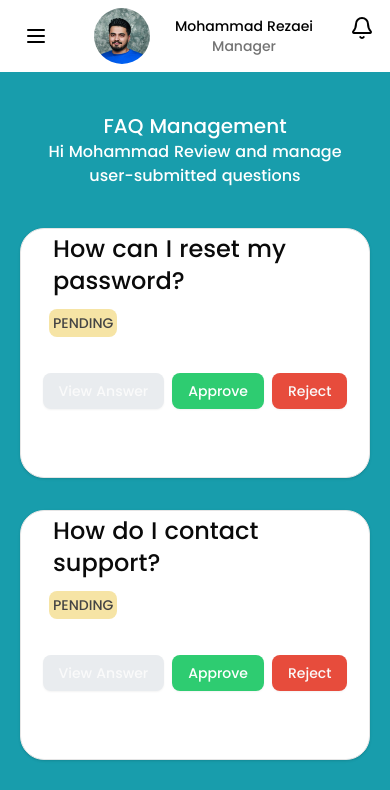
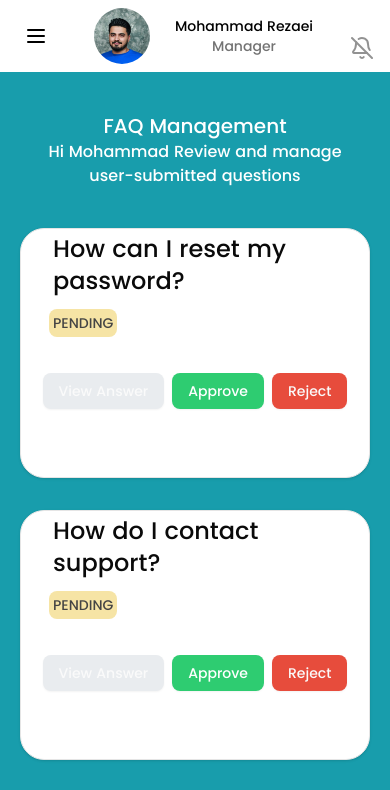
Before and after one commit to mohammadr1997/Admin_Dashboard, a Next.js app: page /faq in a window 390 px wide. Shown: the top 790 px of the page. Built offline with nearby package versions, Linux system fonts and the light colour scheme.

Commit message:
fix disable enable notification

```diff
--- a/src/app/Dashboard/page.tsx
+++ b/src/app/Dashboard/page.tsx
@@ -6,17 +6,22 @@ import Statistics from '../myComponents/Statistics';
 import LatestNews from '../myComponents/LatestNews';
 import { useState,useEffect } from 'react';
 import UserCard from '../myComponents/UserCards';
-
+import { Context } from '../myComponents/Contextprovider';
+import { useContext } from 'react';
 import NotificationBell from '../myComponents/NotificationBell';
 
 export default function Page() {
-   const [notificationsEnabled, setNotificationsEnabled] = useState(false);
-     useEffect(() => {
-    const stored = localStorage.getItem('notificationsEnabled');
-    if (stored !== null) {
-      setNotificationsEnabled(JSON.parse(stored));
-    }
-  }, []);
+  const context=useContext(Context)
+  const notificationsEnabled=context?.notificationsEnabled
+    const setNotificationsEnabled=context?.setNotificationsEnabled
+
+   useEffect(() => {
+       if(!notificationsEnabled || !setNotificationsEnabled) return
+     const stored = localStorage.getItem('notificationsEnabled');
+     if (stored !== null) {
+       setNotificationsEnabled(JSON.parse(stored));
+     }
+   }, [notificationsEnabled]);
   return (
     <section className="  overflow-x-hidden  grid grid-cols-1 lg:flex lg:flex-row lg:flex-nowrap  w-full text-white ">
       <SideBar />
--- a/src/app/Gallery/page.tsx
+++ b/src/app/Gallery/page.tsx
@@ -24,15 +24,18 @@ import {
   DialogTrigger,
 } from '../../components/ui/dialog';
 import UserCard from '../myComponents/UserCards';
-import { Bell } from 'lucide-react';
+
 import NotificationBell from '../myComponents/NotificationBell';
 
 export default function Page() {
-   const [notificationsEnabled, setNotificationsEnabled] = useState(false);
+
+
   const {compressAndConvertToBase64} =useConvertBase64()
   const { postData } = usePost();
   const [editImage,setEditImage]=useState<selectedImageType | null>(null)
   const context = useContext(Context);
+   const notificationsEnabled=context?.notificationsEnabled
+    const setNotificationsEnabled=context?.setNotificationsEnabled
   const selectedImgs = context?.selectedImages;
   const setSelectedImgs = context?.setSelectedImages;
   const dayValueInput=context?.dayValue
@@ -80,11 +83,12 @@ export default function Page() {
     setEditImage(null)
   }
     useEffect(() => {
+      if(!notificationsEnabled || !setNotificationsEnabled) return
       const stored = localStorage.getItem('notificationsEnabled');
       if (stored !== null) {
         setNotificationsEnabled(JSON.parse(stored));
       }
-    }, []);
+    }, [notificationsEnabled]);
   return (
     <section className="  overflow-x-hidden  grid grid-cols-1  lg:flex-nowrap  w-full text-white ">
       <SideBar />
--- a/src/app/data.ts
+++ b/src/app/data.ts
@@ -287,4 +287,3 @@ export const initialSettingsData: SettingsType[] = [
     enabled: true,
   },
 ];
-export const API_KEY = '108b184ea7a5977a6865035c94a4a258';
--- a/src/app/dataBase/page.tsx
+++ b/src/app/dataBase/page.tsx
@@ -7,7 +7,8 @@ import { Dialog, DialogContent, DialogTitle, DialogTrigger } from '../../compone
 import { DatabaseRecordType } from '../data';
 import { initialDatabaseData } from '../data';
 import UserCard from '../myComponents/UserCards';
-import { Bell } from 'lucide-react';
+import { Context } from '../myComponents/Contextprovider';
+import { useContext } from 'react';
 import NotificationBell from '../myComponents/NotificationBell';
 
 
@@ -16,7 +17,7 @@ import NotificationBell from '../myComponents/NotificationBell';
 export default function DatabasePage() {
   const [data, setData] = useState<DatabaseRecordType[]>([]);
   const [selectedRecord, setSelectedRecord] = useState<DatabaseRecordType | null>(null);
-
+const context=useContext(Context)
  useEffect(() => {
   const storedData = localStorage.getItem('databaseData');
   if (storedData) {
@@ -61,13 +62,15 @@ export default function DatabasePage() {
     setData(newData);
     localStorage.setItem('databaseData', JSON.stringify(newData));
   };
-   const [notificationsEnabled, setNotificationsEnabled] = useState(false);
+   const notificationsEnabled=context?.notificationsEnabled
+    const setNotificationsEnabled=context?.setNotificationsEnabled
     useEffect(() => {
+      if(!notificationsEnabled || !setNotificationsEnabled) return
     const stored = localStorage.getItem('notificationsEnabled');
     if (stored !== null) {
       setNotificationsEnabled(JSON.parse(stored));
     }
-  }, []);
+  }, [notificationsEnabled]);
   return (
     <section className="overflow-x-hidden grid grid-cols-1 lg:flex-nowrap w-full text-white">
       <SideBar />
--- a/src/app/faq/page.tsx
+++ b/src/app/faq/page.tsx
@@ -11,11 +11,14 @@ import SideBar from '../myComponents/SideBar';
 import { Card, CardContent, CardFooter } from '../Components/ui/Card';
 import { initialFAQData, FAQType } from '../data';
 import UserCard from '../myComponents/UserCards';
-import { Bell } from 'lucide-react';
+import { Context } from '../myComponents/Contextprovider';
+import { useContext } from 'react';
 import NotificationBell from '../myComponents/NotificationBell';
 
 export default function FAQPage() {
-   const [notificationsEnabled, setNotificationsEnabled] = useState(false);
+  const context=useContext(Context)
+  const notificationsEnabled=context?.notificationsEnabled
+    const setNotificationsEnabled=context?.setNotificationsEnabled
   const [faqData, setFaqData] = useState<FAQType[]>([]);
   const [selectedFAQ, setSelectedFAQ] = useState<FAQType | null>(null);
 
@@ -62,11 +65,12 @@ export default function FAQPage() {
     localStorage.setItem('faqData', JSON.stringify(newData));
   };
  useEffect(() => {
+  if(!notificationsEnabled || !setNotificationsEnabled) return
       const stored = localStorage.getItem('notificationsEnabled');
       if (stored !== null) {
         setNotificationsEnabled(JSON.parse(stored));
       }
-    }, []);
+    }, [notificationsEnabled]);
   return (
     <section className="overflow-x-hidden grid grid-cols-1 lg:flex-nowrap w-full text-white">
       <SideBar />
--- a/src/app/message/page.tsx
+++ b/src/app/message/page.tsx
@@ -11,12 +11,13 @@ import SideBar from '../myComponents/SideBar';
 import { Card, CardContent, CardFooter } from '../Components/ui/Card';
 import { initialMessagesData, MessageType } from '../data';
 import UserCard from '../myComponents/UserCards';
-
+import { Context } from '../myComponents/Contextprovider';
+import { useContext } from 'react';
 import NotificationBell from '../myComponents/NotificationBell';
 
 
 export default function MessagesPage() {
-   const [notificationsEnabled, setNotificationsEnabled] = useState(false);
+
   const [messages, setMessages] = useState<MessageType[]>([]);
   const [selectedMessage, setSelectedMessage] = useState<MessageType | null>(null);
 
@@ -54,12 +55,16 @@ export default function MessagesPage() {
   const deleteMessage = (msg: MessageType) => {
     setMessages(prev => prev.filter(m => m.id !== msg.id));
   };
+  const context=useContext(Context)
+  const notificationsEnabled=context?.notificationsEnabled
+  const setNotificationsEnabled=context?.setNotificationsEnabled
   useEffect(() => {
+    if(!notificationsEnabled || !setNotificationsEnabled) return
     const stored = localStorage.getItem('notificationsEnabled');
     if (stored !== null) {
       setNotificationsEnabled(JSON.parse(stored));
     }
-  }, []);
+  }, [notificationsEnabled]);
   return (
     <section className="overflow-x-hidden grid grid-cols-1 lg:flex-nowrap w-full text-white">
       <SideBar />
--- a/src/app/myComponents/ContextProvider.tsx
+++ b/src/app/myComponents/ContextProvider.tsx
@@ -12,6 +12,8 @@ export type selectedImageType = {
   id:number
 };
 interface contextType {
+  notificationsEnabled:boolean
+  setNotificationsEnabled:React.Dispatch<React.SetStateAction<boolean>>;
   selectedImages: selectedImageType[];
   dayValue:string,
   setDayValue:React.Dispatch<React.SetStateAction<string>>
@@ -34,7 +36,7 @@ export default function Contextprovider({
     const [menuOpen, setMenuOpen] = useState<boolean>(false);
   const [selectedBanner, setSelectedBanner] = useState<selectedImageType[]>([]);
   const [selectedImageGalleryByDate, setSelectedImageGalleryByDate] = useState<selectedImageType[]>([]);
-
+  const [notificationsEnabled, setNotificationsEnabled] = useState(false);
   return (
     <Context.Provider
       value={{
@@ -47,7 +49,9 @@ export default function Contextprovider({
         dayValue,
         setDayValue,
         menuOpen,
-        setMenuOpen
+        setMenuOpen,
+        notificationsEnabled,
+        setNotificationsEnabled
       }}
     >
       {children}
--- a/src/app/myComponents/LatestNews.tsx
+++ b/src/app/myComponents/LatestNews.tsx
@@ -1,6 +1,6 @@
 'use client';
 import React from 'react';
-import { API_KEY } from '../data';
+
 import Image from 'next/image';
 import axios from 'axios';
 import CircularIndeterminate from './loading';
@@ -11,14 +11,17 @@ import UserCard from './UserCards';
 import { Context } from './Contextprovider';
 import { useContext } from 'react';
 import NotificationBell from './NotificationBell';
+import Link from 'next/link';
 interface newsNumber {
   number: number;
   title: string;
 }
 export default function LatestNews({ number, title }: newsNumber) {
+  const API_KEY = process.env.NEXT_PUBLIC_API_KEY;
 const context=useContext(Context)
   const menuOpen=context?.menuOpen
-  const [notificationsEnabled, setNotificationsEnabled] = useState(false);
+   const notificationsEnabled=context?.notificationsEnabled
+  const setNotificationsEnabled=context?.setNotificationsEnabled
   const truncateText = (description, numbersofWords) => {
     const desc = description.split(' ');
     if (desc.length > numbersofWords) {
@@ -46,11 +49,12 @@ const context=useContext(Context)
   });
 
   useEffect(() => {
+    if(!notificationsEnabled || !setNotificationsEnabled) return
     const stored = localStorage.getItem('notificationsEnabled');
     if (stored !== null) {
       setNotificationsEnabled(JSON.parse(stored));
     }
-  }, []);
+  }, [notificationsEnabled]);
   return (
     <div className={`p-4 ${menuOpen ? '':''}`} >
       <div className='flex   mt-1 flex-row w-full flex-nowrap justify-between gap-2'>
@@ -102,12 +106,17 @@ const context=useContext(Context)
 
                 </div>
                 <div className="grid grid-cols-1 gap-2 px-3">
-                  <p className="text-md hidden lg:block lg:text-xl ">
+                  {number==25 ? <a className="text-md hidden lg:block lg:text-xl ">
+                   <Link href={'/news/n'}>{truncateText(news.description, 14)}</Link>
+                  </a> : <p className="text-md hidden lg:block lg:text-xl ">
                     {truncateText(news.description, 14)}
-                  </p>
-                   <p className="text-md mt-4 lg:hidden block lg:text-xl ">
+                  </p> }
+                 {number==25 ?  <a className="text-md mt-4 lg:hidden block lg:text-xl ">
+                   <Link href={'/news/n'}>{truncateText(news.description, 6)}</Link>
+                  </a> : <p className="text-md mt-4 lg:hidden block lg:text-xl ">
                     {truncateText(news.description, 6)}
-                  </p>
+                  </p>}
+
                   <p className="text-sm lg:text-lg  dark:text-white text-stone-900 font-bold">
                     {' '}
                     {formattedDate(news.publishedAt)}
--- a/src/app/myComponents/NotificationBell.tsx
+++ b/src/app/myComponents/NotificationBell.tsx
@@ -1,6 +1,6 @@
 "use client";
 import { useState, useEffect } from "react";
-import { Bell } from "lucide-react";
+import { Bell, BellOff } from "lucide-react";
 
 type Notification = {
   id: number;
@@ -17,7 +17,7 @@ export default function NotificationBell({ enabled }: NotificationBellProps) {
   const [notifications, setNotifications] = useState<Notification[]>([]);
   const [open, setOpen] = useState(false);
 
-  // Load notifications from localStorage
+
   useEffect(() => {
     const stored = localStorage.getItem("notifications");
     if (stored) {
@@ -29,7 +29,7 @@ export default function NotificationBell({ enabled }: NotificationBellProps) {
     }
   }, []);
 
-  // Sync notifications to localStorage
+
   useEffect(() => {
     localStorage.setItem("notifications", JSON.stringify(notifications));
   }, [notifications]);
@@ -43,24 +43,25 @@ export default function NotificationBell({ enabled }: NotificationBellProps) {
   const unreadCount = notifications.filter((n) => !n.read).length;
 
   if (!enabled) {
-    return <Bell className="cursor-not-allowed mt-5 opacity-40" color="gray" />;
-  }
+    return <BellOff   className="cursor-not-allowed  mt-5 opacity-85"
+        color="gray"/>
 
+  }else{
   return (
     <div className="relative">
-      {/* Bell Icon */}
+
       <Bell
-        className="cursor-pointer mt-5"
-        color="white"
+        className="cursor-pointer  mt-5"
+        color="gray"
         onClick={() => setOpen(!open)}
       />
 
-      {/* Badge */}
+
       {unreadCount > 0 && (
         <span className="absolute top-3 right-2 w-3 h-3 bg-red-500 rounded-full animate-pulse"></span>
       )}
 
-      {/* Dropdown */}
+
       {open && (
         <div className="absolute top-14 right-0 w-80 bg-white dark:bg-[#1e293b] text-black dark:text-white shadow-xl rounded-xl p-3 z-50">
           <h3 className="font-bold mb-2">Notifications</h3>
@@ -86,5 +87,5 @@ export default function NotificationBell({ enabled }: NotificationBellProps) {
         </div>
       )}
     </div>
-  );
+  );}
 }
--- a/src/app/myComponents/SideBar.tsx
+++ b/src/app/myComponents/SideBar.tsx
@@ -1,14 +1,16 @@
 "use client";
 import { usePathname } from "next/navigation";
-import React, { act, useContext } from "react";
+import React, { useContext } from "react";
+import { useState,useEffect } from "react";
 import Link from "next/link";
+
 import { Context } from "./Contextprovider";
-import { Menu, X, Bell, LucideIcon } from "lucide-react";
+import { Menu, X, LucideIcon } from "lucide-react";
 import { menuItem } from "../data";
 import { Avatar, AvatarFallback, AvatarImage } from "../../components/ui/avatar";
 import { Command, CommandGroup, CommandItem, CommandList, CommandSeparator } from "../../components/ui/command";
 import { DarkModeContext } from "../myComponents/darkModeProvider";
-import { group } from "console";
+import NotificationBell from "./NotificationBell";
 
 export default function SideBar() {
   type items = { name: string; icon: LucideIcon; url: string };
@@ -28,6 +30,17 @@ export default function SideBar() {
   const hoverText = darkMode ? "hover:text-white" : "hover:text-white hover:bg-blue-900";
   const iconColor = darkMode ? "white" : "black";
 
+  const notificationsEnabled=context?.notificationsEnabled
+  const setNotificationsEnabled=context?.setNotificationsEnabled
+
+
+     useEffect(() => {
+      if(!notificationsEnabled || !setNotificationsEnabled) return
+    const stored = localStorage.getItem('notificationsEnabled');
+    if (stored !== null) {
+      setNotificationsEnabled(JSON.parse(stored));
+    }
+  }, [notificationsEnabled]);
   return (
     <>
 
@@ -63,7 +76,7 @@ export default function SideBar() {
               <p className="text-sm text-muted-foreground">Manager</p>
             </div>
           </div>
-          <Bell className="cursor-pointer" color={iconColor} />
+          <NotificationBell enabled={notificationsEnabled}/>
         </div>
 
         <Command
@@ -78,10 +91,10 @@ export default function SideBar() {
              const active = `/${item.url}` === pathName;
                 return (
                   <CommandItem
-                     className={`mt-1 group cursor-pointer !text-white ${active ? "bg-blue-900 text-white "  : textColor} ${hoverBg} ${hoverText} ${!darkMode ? 'hover:text-white' :'!text-black'}`}
+                     className={`mt-1 group cursor-pointer !text-white ${active ? "bg-blue-900 text-white "  : ''} ${hoverBg} ${hoverText} ${!darkMode ? 'hover:text-white' :'!text-black'}`}
                     key={key}
                   >
-                    <Link className={`flex flex-row gap-2 cursor-pointer  ${darkMode ? 'text-white':'text-black group-hover:text-white'}`} href={`/${item.url}`}>
+                    <Link className={`flex flex-row gap-2 cursor-pointer  ${active && 'text-white'}   ${darkMode ? 'text-white':'text-black group-hover:text-white'}`} href={`/${item.url}`}>
                       <Icon className={`w-8 h-8   ${active ? "text-white bg-blue-900" : darkMode ? "text-white" : ""}
     ${!darkMode ? "group-hover:text-white " : ""} `} />
                       {item.name}
--- a/src/app/setting/page.tsx
+++ b/src/app/setting/page.tsx
@@ -1,6 +1,8 @@
 "use client";
 import React, { useState, useEffect, useContext } from "react";
 import { Button } from "../../components/ui/button";
+
+import { Context } from "../myComponents/Contextprovider";
 import SideBar from "../myComponents/SideBar";
 import { DarkModeContext } from "../myComponents/darkModeProvider";
 import { Card, CardContent, CardFooter } from "../Components/ui/Card";
@@ -10,8 +12,10 @@ import NotificationBell from "../myComponents/NotificationBell";
 import { useToast } from "../myComponents/useToast";
 
 export default function SettingsPage() {
+  const context=useContext(Context)
   const [settingsData, setSettingsData] = useState<SettingsType[]>([]);
-  const [notificationsEnabled, setNotificationsEnabled] = useState(false);
+   const notificationsEnabled=context?.notificationsEnabled
+  const setNotificationsEnabled=context?.setNotificationsEnabled
   const [locationAccess, setLocationAccess] = useState(false);
   const [emailAlert, setEmailAlert] = useState(false);
   const [betaFeature, setBetaFeature] = useState(false);
@@ -51,15 +55,15 @@ export default function SettingsPage() {
     };
 
     loadSettings();
+      if(!notificationsEnabled || !setNotificationsEnabled) return
 
-    // بارگذاری وضعیت هر گزینه
     setNotificationsEnabled(JSON.parse(localStorage.getItem("notificationsEnabled") || "false"));
     setLocationAccess(JSON.parse(localStorage.getItem("locationAccess") || "false"));
     setEmailAlert(JSON.parse(localStorage.getItem("emailAlert") || "false"));
     setBetaFeature(JSON.parse(localStorage.getItem("betaFeature") || "false"));
     setDataSync(JSON.parse(localStorage.getItem("dataSync") || "false"));
 
-    // گوش دادن به تغییرات localStorage
+
     const handleStorageChange = (event: StorageEvent) => {
       if (!event.key) return;
       const value = JSON.parse(event.newValue || "false");
@@ -89,6 +93,13 @@ export default function SettingsPage() {
     window.addEventListener("storage", handleStorageChange);
     return () => window.removeEventListener("storage", handleStorageChange);
   }, []);
+    useEffect(() => {
+        if(!notificationsEnabled || !setNotificationsEnabled) return
+      const stored = localStorage.getItem('notificationsEnabled');
+      if (stored !== null) {
+        setNotificationsEnabled(JSON.parse(stored));
+      }
+    }, [notificationsEnabled]);
 
   const toggleSetting = (setting: SettingsType) => {
     const updated = settingsData.map((s) =>
--- a/src/app/siteMap/page.tsx
+++ b/src/app/siteMap/page.tsx
@@ -8,7 +8,9 @@ import {
   SelectValue,
 } from "@/components/ui/select"
 import React from 'react';
-import {Bell, ChevronDown, RefreshCcw } from 'lucide-react'
+import { RefreshCcw } from 'lucide-react'
+import { Context } from "../myComponents/Contextprovider";
+import { useContext } from "react";
 import { useState,useEffect } from 'react';
 import SideBar  from '../myComponents/SideBar';
 import { menuItem } from '../data';
@@ -23,15 +25,18 @@ import NotificationBell from "../myComponents/NotificationBell";
 
 
 export default function Page() {
-    const [notificationsEnabled, setNotificationsEnabled] = useState(false);
+  const context=useContext(Context)
+ const notificationsEnabled=context?.notificationsEnabled
+  const setNotificationsEnabled=context?.setNotificationsEnabled
 
   const [viewMode,setViewMode]=useState<string>('grid')
     useEffect(() => {
+      if(!notificationsEnabled || !setNotificationsEnabled) return
     const stored = localStorage.getItem('notificationsEnabled');
     if (stored !== null) {
       setNotificationsEnabled(JSON.parse(stored));
     }
-  }, []);
+  }, [notificationsEnabled]);
   return (
     <section className="relative overflow-x-hidden grid grid-cols-1 lg:flex-nowrap w-full">
 
```
